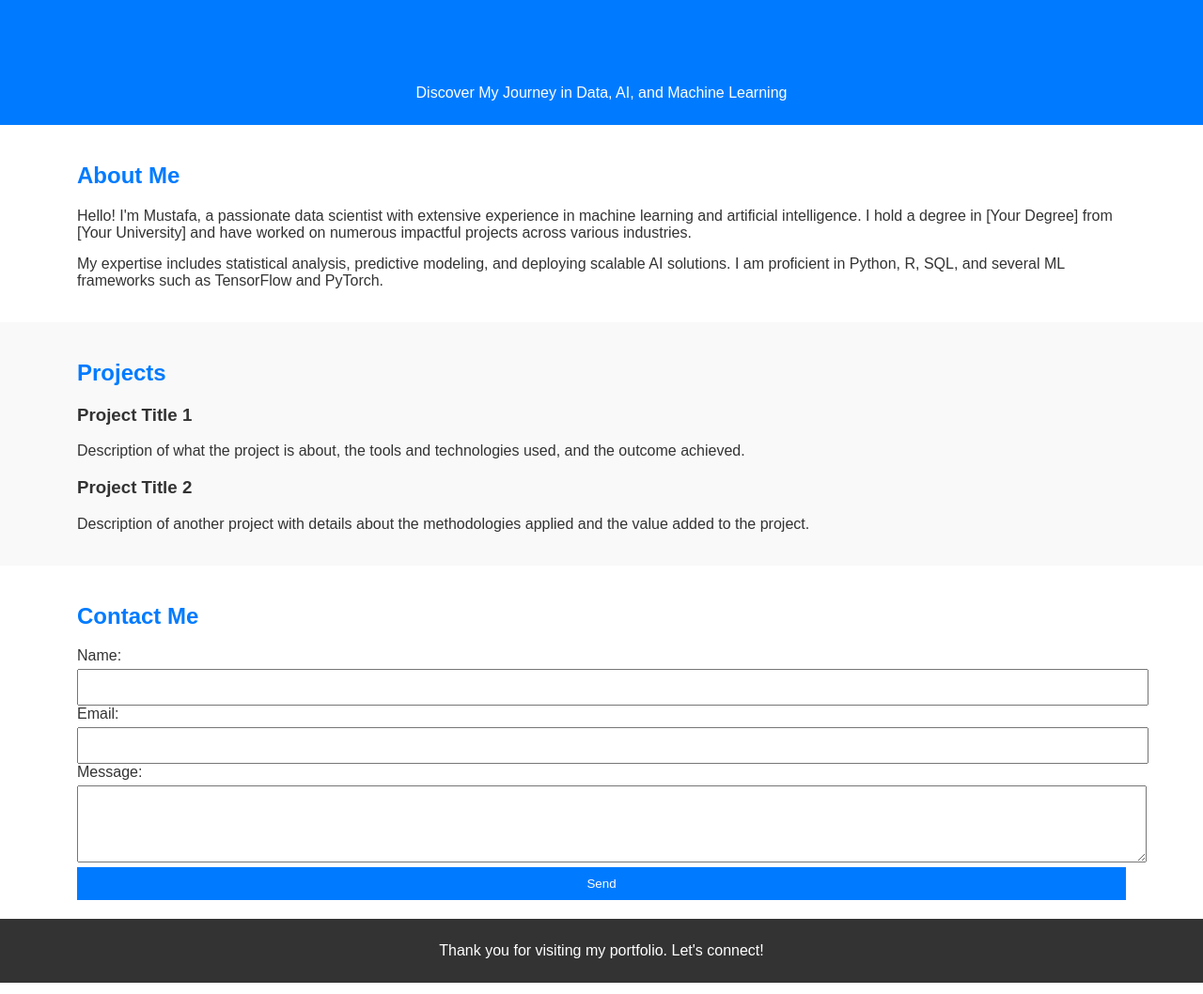
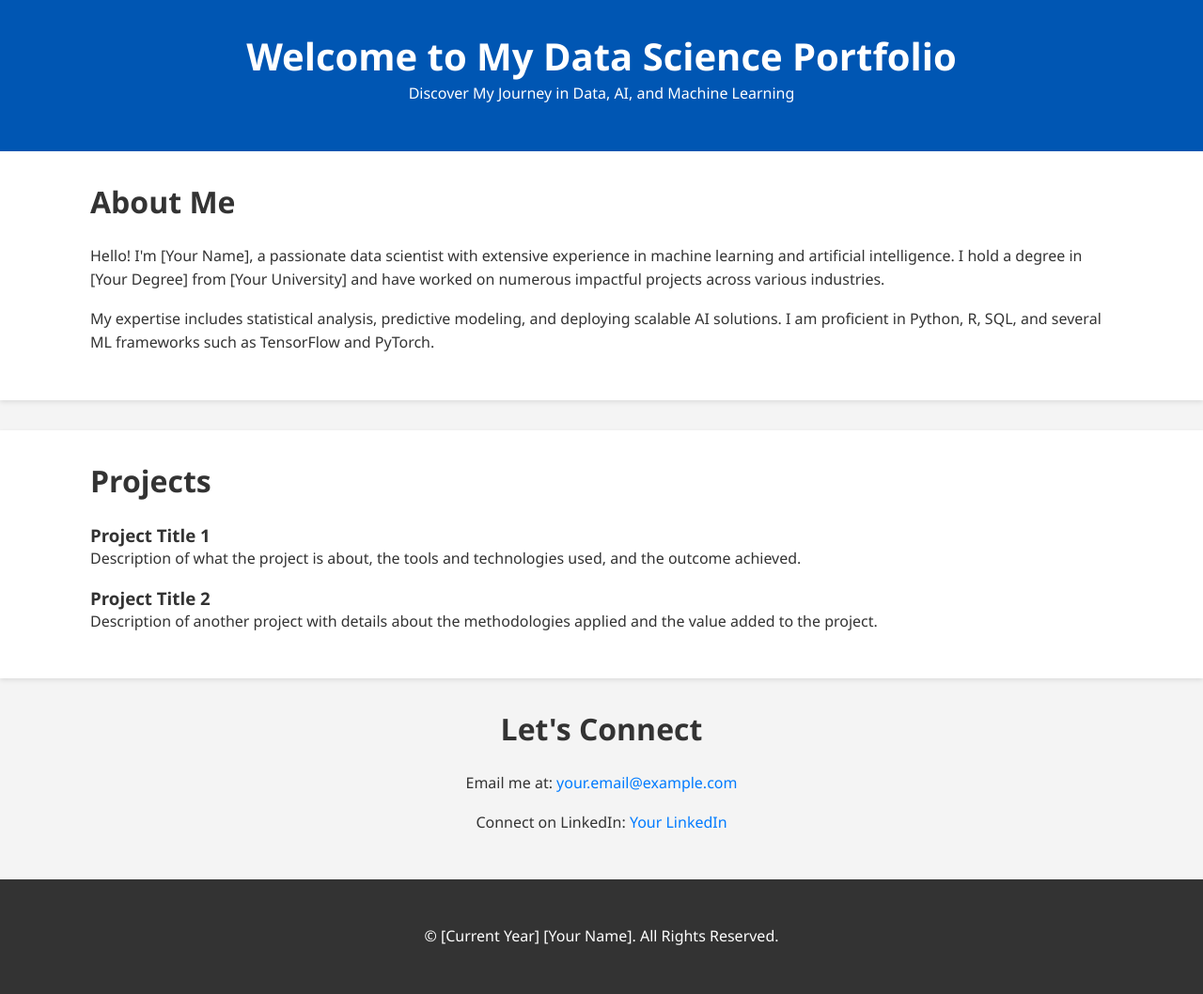
Before and after one commit to mustafakaswani10/mustafakaswani10.github.io, a plain HTML site: page index.html in a window 1280 px wide. Shown: the whole page at 94% size. Drawn offline with Linux system fonts and the light colour scheme.

Commit message:
Update index.html

```diff
--- a/index.html
+++ b/index.html
@@ -5,30 +5,48 @@
     <meta name="viewport" content="width=device-width, initial-scale=1.0">
     <title>My Data Science Portfolio</title>
     <style>
-        body { font-family: Arial, sans-serif; margin: 0; padding: 0; color: #333; }
-        header { background: #007BFF; color: #ffffff; padding: 10px 20px; text-align: center; }
-        section { padding: 20px; }
-        .container { width: 90%; margin: auto; max-width: 1200px; }
-        h1, h2 { color: #007BFF; }
-        p { margin: 15px 0; }
-        .projects { background-color: #f9f9f9; }
-        footer { background: #333; color: #ffffff; text-align: center; padding: 10px 20px; }
-        label, input, textarea { display: block; width: 100%; }
-        input, textarea { margin-top: 5px; padding: 10px; }
-        input[type="submit"] { background: #007BFF; color: #ffffff; border: none; padding: 10px 20px; cursor: pointer; }
-        input[type="submit"]:hover { background: #0056b3; }
+        /* Basic resets */
+        body, h1, h2, h3, p { margin: 0; padding: 0; }
+        body { font-family: 'Segoe UI', Tahoma, Geneva, Verdana, sans-serif; color: #333; background: #f4f4f4; }
+        a { color: #007BFF; text-decoration: none; }
+        a:hover { text-decoration: underline; }
+
+        /* Layout */
+        .container { width: 85%; max-width: 1200px; margin: auto; }
+        header, section, footer { padding: 2em 0; }
+        header { background: #0056b3; color: white; text-align: center; }
+
+        /* Typography */
+        h1 { font-size: 2.5em; }
+        h2 { font-size: 2em; margin-bottom: 0.75em; }
+        p { line-height: 1.6; margin-bottom: 1em; }
+        footer p { margin-top: 1em; }
+
+        /* Sections */
+        .about, .projects { background: white; box-shadow: 0 2px 5px rgba(0,0,0,0.1); }
+        .about { margin-bottom: 2em; }
+        .contact { background: none; text-align: center; }
+
+        /* Buttons and Links */
+        .btn { display: inline-block; padding: 10px 20px; background: #007BFF; color: white; border-radius: 5px; }
+        .btn:hover { background: #0056b3; }
+
+        /* Footer */
+        footer { background: #333; color: white; text-align: center; }
     </style>
 </head>
 <body>
     <header>
-        <h1>Welcome to My Data Science Portfolio</h1>
-        <p>Discover My Journey in Data, AI, and Machine Learning</p>
+        <div class="container">
+            <h1>Welcome to My Data Science Portfolio</h1>
+            <p>Discover My Journey in Data, AI, and Machine Learning</p>
+        </div>
     </header>
 
-    <section id="about">
+    <section class="about">
         <div class="container">
             <h2>About Me</h2>
-            <p>Hello! I'm Mustafa, a passionate data scientist with extensive experience in machine learning and artificial intelligence. I hold a degree in [Your Degree] from [Your University] and have worked on numerous impactful projects across various industries.</p>
+            <p>Hello! I'm [Your Name], a passionate data scientist with extensive experience in machine learning and artificial intelligence. I hold a degree in [Your Degree] from [Your University] and have worked on numerous impactful projects across various industries.</p>
             <p>My expertise includes statistical analysis, predictive modeling, and deploying scalable AI solutions. I am proficient in Python, R, SQL, and several ML frameworks such as TensorFlow and PyTorch.</p>
         </div>
     </section>
@@ -43,26 +61,18 @@
         </div>
     </section>
 
-    <section id="contact">
+    <section class="contact">
         <div class="container">
-            <h2>Contact Me</h2>
-            <form action="mailto:your.email@example.com" method="post" enctype="text/plain">
-                <label for="name">Name:</label>
-                <input type="text" id="name" name="name" required>
-
-                <label for="email">Email:</label>
-                <input type="email" id="email" name="email" required>
-
-                <label for="message">Message:</label>
-                <textarea id="message" name="message" rows="4" required></textarea>
-
-                <input type="submit" value="Send">
-            </form>
+            <h2>Let's Connect</h2>
+            <p>Email me at: <a href="mailto:your.email@example.com">your.email@example.com</a></p>
+            <p>Connect on LinkedIn: <a href="https://www.linkedin.com/in/yourprofile" target="_blank">Your LinkedIn</a></p>
         </div>
     </section>
 
     <footer>
-        <p>Thank you for visiting my portfolio. Let's connect!</p>
+        <div class="container">
+            <p>© [Current Year] [Your Name]. All Rights Reserved.</p>
+        </div>
     </footer>
 </body>
 </html>
```
